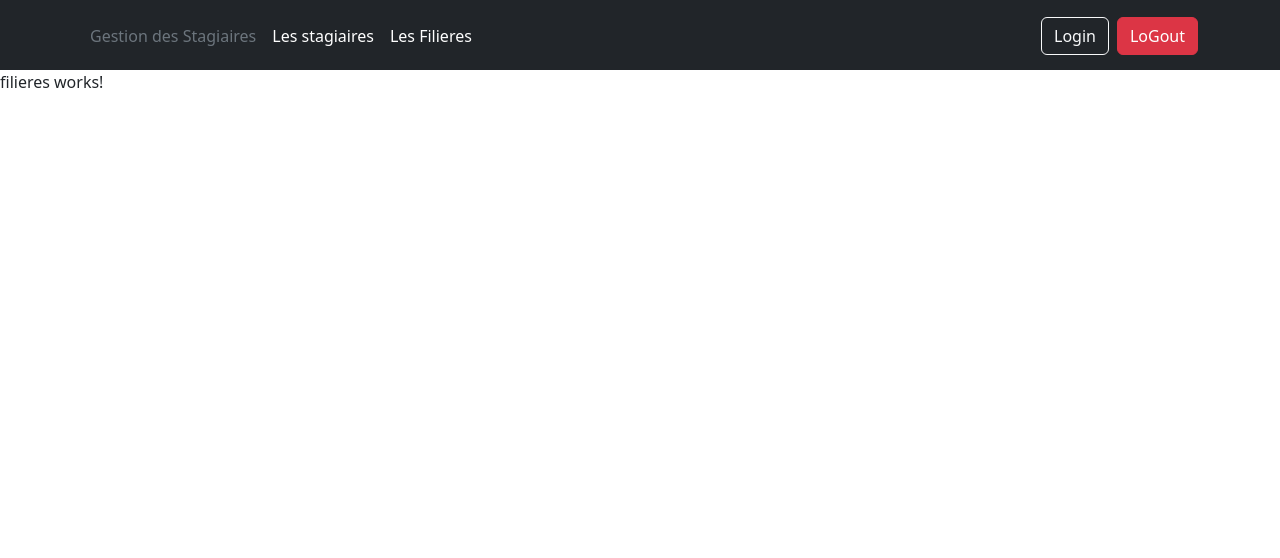
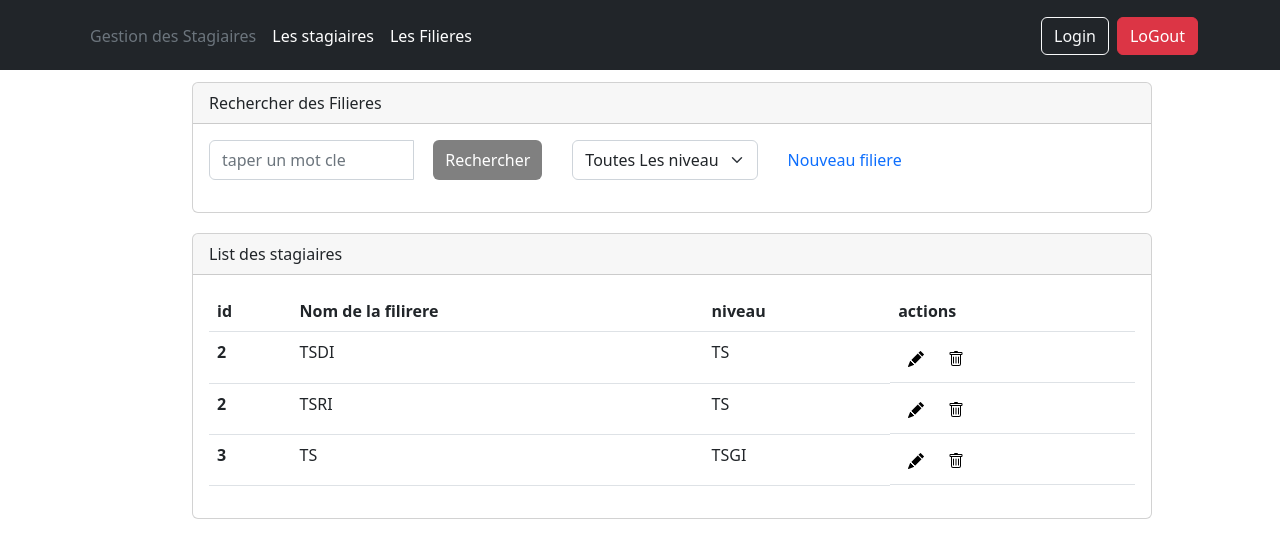
Before and after one commit to anasmak04/Gestion-des-stagiaires-Projet-fil-rouge, an Angular app in the folder client/: page /filieres in a window 1280 px wide. Shown: the top 558 px of the page. Built offline with nearby package versions, Linux system fonts and the light colour scheme.

Commit message:
add features

```diff
--- a/client/src/app/filieres/filieres.component.css
+++ b/client/src/app/filieres/filieres.component.css
@@ -0,0 +1,66 @@
+.btns{
+    display: flex;
+    padding: 12px;
+    gap: 12px;
+}
+
+td img{
+    width: 30px;
+}
+
+button{
+    border: none;
+    background-color: white;
+}
+
+table{
+    /* width: 75%;
+    margin-left: 15%;
+    margin-top: 12px; */
+}
+
+
+.panel{
+    width: 75%;
+    margin-left: 15%;
+    margin-top: 12px;
+}
+
+.panel-body{
+    display: flex;
+}
+
+.card{
+    width: 75%;
+    margin-left: 15%;
+    margin-top: 12px;
+    margin-bottom: 20px;
+}
+
+
+.form-select{
+    width: 20%;
+    height: 40px;
+}
+
+.input-group{
+    width: 36%;
+    height: 40px;
+
+}
+
+.btn{
+    height: 40px;
+    background-color: gray;
+    margin-left: 20px;
+}
+
+.card-body{
+    display: flex;
+    gap: 30px;
+}
+
+.link-primary{
+    text-decoration: none;
+    margin-top: 8px;
+}
--- a/client/src/app/filieres/filieres.component.html
+++ b/client/src/app/filieres/filieres.component.html
@@ -1 +1,105 @@
-<p>filieres works!</p>
+
+ <div class="card">
+    <div class="card-header">
+     Rechercher des Filieres
+    </div>
+
+    <div class="card-body">
+
+      <div class="input-group mb-3">
+        <input type="text" class="form-control" placeholder="taper un mot cle" aria-label="Recipient's username" aria-describedby="basic-addon2">
+        <div class="input-group-append">
+          <button type="button" class="btn btn-secondary">Rechercher</button>
+        </div>
+      </div>
+      <select class="form-select" aria-label="Default select example">
+        <option selected>Toutes Les niveau</option>
+        <option value="1">One</option>
+        <option value="2">Two</option>
+        <option value="3">Three</option>
+      </select>
+      <a href="#" class="link-primary">Nouveau filiere</a>
+
+    </div>
+  </div>
+
+
+
+
+    <div class="card">
+      <div class="card-header">
+      List des stagiaires
+      </div>
+
+      <div class="card-body">
+
+        <table class="table">
+          <thead class="thead-dark">
+            <tr>
+              <th scope="col">id</th>
+              <th scope="col">Nom de la filirere</th>
+              <th scope="col">niveau</th>
+              <th scope="col">actions</th>
+            </tr>
+          </thead>
+          <tbody>
+            <tr>
+              <th >2</th>
+              <td>TSDI</td>
+              <td>TS</td>
+              <td class="btns">
+                  <button><svg xmlns="http://www.w3.org/2000/svg" width="16" height="16" fill="currentColor" class="bi bi-pencil-fill" viewBox="0 0 16 16">
+                      <path d="M12.854.146a.5.5 0 0 0-.707 0L10.5 1.793 14.207 5.5l1.647-1.646a.5.5 0 0 0 0-.708l-3-3zm.646 6.061L9.793 2.5 3.293 9H3.5a.5.5 0 0 1 .5.5v.5h.5a.5.5 0 0 1 .5.5v.5h.5a.5.5 0 0 1 .5.5v.5h.5a.5.5 0 0 1 .5.5v.207l6.5-6.5zm-7.468 7.468A.5.5 0 0 1 6 13.5V13h-.5a.5.5 0 0 1-.5-.5V12h-.5a.5.5 0 0 1-.5-.5V11h-.5a.5.5 0 0 1-.5-.5V10h-.5a.499.499 0 0 1-.175-.032l-.179.178a.5.5 0 0 0-.11.168l-2 5a.5.5 0 0 0 .65.65l5-2a.5.5 0 0 0 .168-.11l.178-.178z"/>
+                    </svg></button>
+
+
+                  <button>
+                      <svg xmlns="http://www.w3.org/2000/svg" width="16" height="16" fill="currentColor" class="bi bi-trash" viewBox="0 0 16 16">
+                          <path d="M5.5 5.5A.5.5 0 0 1 6 6v6a.5.5 0 0 1-1 0V6a.5.5 0 0 1 .5-.5zm2.5 0a.5.5 0 0 1 .5.5v6a.5.5 0 0 1-1 0V6a.5.5 0 0 1 .5-.5zm3 .5a.5.5 0 0 0-1 0v6a.5.5 0 0 0 1 0V6z"/>
+                          <path fill-rule="evenodd" d="M14.5 3a1 1 0 0 1-1 1H13v9a2 2 0 0 1-2 2H5a2 2 0 0 1-2-2V4h-.5a1 1 0 0 1-1-1V2a1 1 0 0 1 1-1H6a1 1 0 0 1 1-1h2a1 1 0 0 1 1 1h3.5a1 1 0 0 1 1 1v1zM4.118 4 4 4.059V13a1 1 0 0 0 1 1h6a1 1 0 0 0 1-1V4.059L11.882 4H4.118zM2.5 3V2h11v1h-11z"/>
+                        </svg>
+                  </button>
+              </td>
+            </tr>
+            <tr>
+              <th >2</th>
+              <td>TSRI</td>
+              <td>TS</td>
+              <td class="btns">
+                  <button><svg xmlns="http://www.w3.org/2000/svg" width="16" height="16" fill="currentColor" class="bi bi-pencil-fill" viewBox="0 0 16 16">
+                      <path d="M12.854.146a.5.5 0 0 0-.707 0L10.5 1.793 14.207 5.5l1.647-1.646a.5.5 0 0 0 0-.708l-3-3zm.646 6.061L9.793 2.5 3.293 9H3.5a.5.5 0 0 1 .5.5v.5h.5a.5.5 0 0 1 .5.5v.5h.5a.5.5 0 0 1 .5.5v.5h.5a.5.5 0 0 1 .5.5v.207l6.5-6.5zm-7.468 7.468A.5.5 0 0 1 6 13.5V13h-.5a.5.5 0 0 1-.5-.5V12h-.5a.5.5 0 0 1-.5-.5V11h-.5a.5.5 0 0 1-.5-.5V10h-.5a.499.499 0 0 1-.175-.032l-.179.178a.5.5 0 0 0-.11.168l-2 5a.5.5 0 0 0 .65.65l5-2a.5.5 0 0 0 .168-.11l.178-.178z"/>
+                    </svg></button>
+
+
+                  <button>
+                      <svg xmlns="http://www.w3.org/2000/svg" width="16" height="16" fill="currentColor" class="bi bi-trash" viewBox="0 0 16 16">
+                          <path d="M5.5 5.5A.5.5 0 0 1 6 6v6a.5.5 0 0 1-1 0V6a.5.5 0 0 1 .5-.5zm2.5 0a.5.5 0 0 1 .5.5v6a.5.5 0 0 1-1 0V6a.5.5 0 0 1 .5-.5zm3 .5a.5.5 0 0 0-1 0v6a.5.5 0 0 0 1 0V6z"/>
+                          <path fill-rule="evenodd" d="M14.5 3a1 1 0 0 1-1 1H13v9a2 2 0 0 1-2 2H5a2 2 0 0 1-2-2V4h-.5a1 1 0 0 1-1-1V2a1 1 0 0 1 1-1H6a1 1 0 0 1 1-1h2a1 1 0 0 1 1 1h3.5a1 1 0 0 1 1 1v1zM4.118 4 4 4.059V13a1 1 0 0 0 1 1h6a1 1 0 0 0 1-1V4.059L11.882 4H4.118zM2.5 3V2h11v1h-11z"/>
+                        </svg>
+                  </button>
+              </td>
+            </tr>
+            <tr>
+              <th >3</th>
+              <td>TS</td>
+              <td>TSGI</td>
+              <td class="btns">
+                  <button><svg xmlns="http://www.w3.org/2000/svg" width="16" height="16" fill="currentColor" class="bi bi-pencil-fill" viewBox="0 0 16 16">
+                      <path d="M12.854.146a.5.5 0 0 0-.707 0L10.5 1.793 14.207 5.5l1.647-1.646a.5.5 0 0 0 0-.708l-3-3zm.646 6.061L9.793 2.5 3.293 9H3.5a.5.5 0 0 1 .5.5v.5h.5a.5.5 0 0 1 .5.5v.5h.5a.5.5 0 0 1 .5.5v.5h.5a.5.5 0 0 1 .5.5v.207l6.5-6.5zm-7.468 7.468A.5.5 0 0 1 6 13.5V13h-.5a.5.5 0 0 1-.5-.5V12h-.5a.5.5 0 0 1-.5-.5V11h-.5a.5.5 0 0 1-.5-.5V10h-.5a.499.499 0 0 1-.175-.032l-.179.178a.5.5 0 0 0-.11.168l-2 5a.5.5 0 0 0 .65.65l5-2a.5.5 0 0 0 .168-.11l.178-.178z"/>
+                    </svg></button>
+
+
+                  <button>
+                      <svg xmlns="http://www.w3.org/2000/svg" width="16" height="16" fill="currentColor" class="bi bi-trash" viewBox="0 0 16 16">
+                          <path d="M5.5 5.5A.5.5 0 0 1 6 6v6a.5.5 0 0 1-1 0V6a.5.5 0 0 1 .5-.5zm2.5 0a.5.5 0 0 1 .5.5v6a.5.5 0 0 1-1 0V6a.5.5 0 0 1 .5-.5zm3 .5a.5.5 0 0 0-1 0v6a.5.5 0 0 0 1 0V6z"/>
+                          <path fill-rule="evenodd" d="M14.5 3a1 1 0 0 1-1 1H13v9a2 2 0 0 1-2 2H5a2 2 0 0 1-2-2V4h-.5a1 1 0 0 1-1-1V2a1 1 0 0 1 1-1H6a1 1 0 0 1 1-1h2a1 1 0 0 1 1 1h3.5a1 1 0 0 1 1 1v1zM4.118 4 4 4.059V13a1 1 0 0 0 1 1h6a1 1 0 0 0 1-1V4.059L11.882 4H4.118zM2.5 3V2h11v1h-11z"/>
+                        </svg>
+                  </button>
+              </td>
+            </tr>
+
+
+          </tbody>
+        </table>
+      </div>
+    </div>
```
